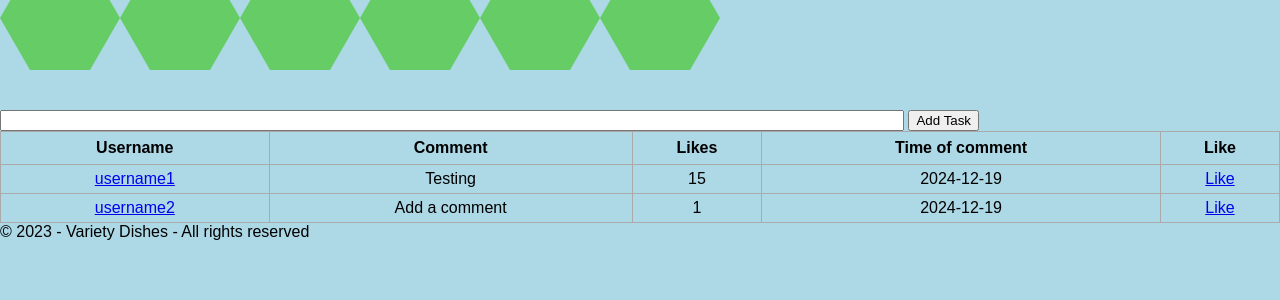
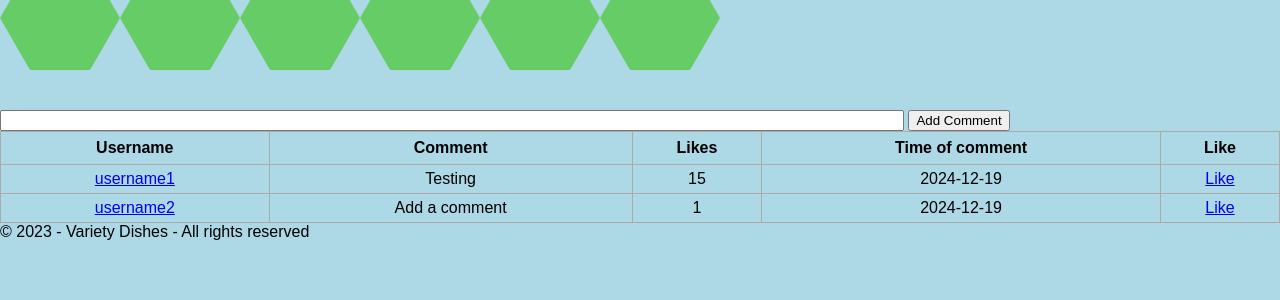
Before and after one commit to LukesRepositories/HexCell, a Flask app: page / in a window 1280 px wide. Shown: the part 285-585 px from the top of the page. Run offline with Flask 3, Linux system fonts and the light colour scheme; a user stored in the database is signed in; data comes from the database, SQL or seed files in the repository.

Commit message:
Update index.html

```diff
--- a/templates/index.html
+++ b/templates/index.html
@@ -68,7 +68,7 @@
 		<div>
 			<form action="/" method="POST">
 				<input type="text" name="content" id="content">
-				<input type="submit" name="comment" value="Add Task">
+				<input type="submit" name="comment" value="Add Comment">
 			</form>
 			<table>
 				<tr>
```
